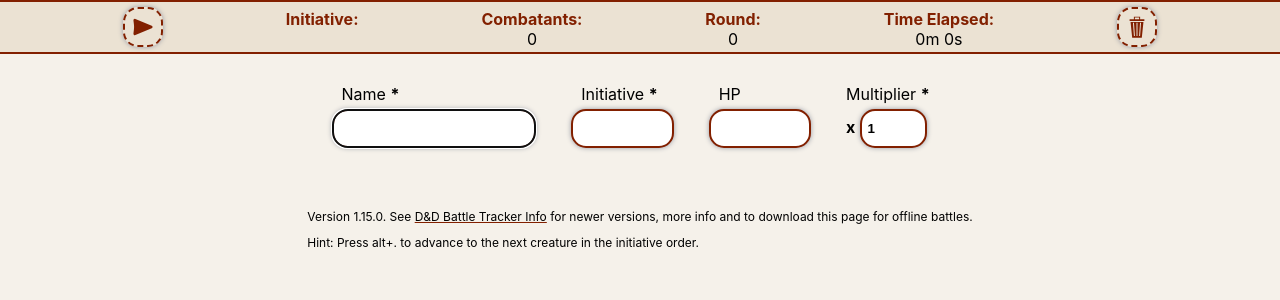
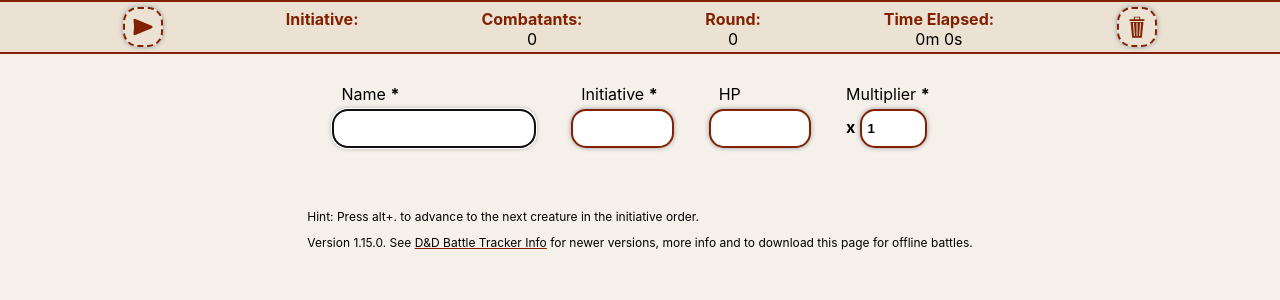
Before and after one commit to Paul-Ladyman/dnd-battle-tracker, a React (Create React App) app: page / in a window 1280 px wide. Shown: the top 300 px of the page. Built offline with nearby package versions, Linux system fonts and the light colour scheme.

Commit message:
Don't display keyboard shortcut hints on small screens

```diff
--- a/src/App.css
+++ b/src/App.css
@@ -508,3 +508,10 @@ a:hover {
   line-height: 14px;
   padding: 10px;
 }
+
+/* Hide keyboard shortcuts from devices unlikely to have a physical keyboard */
+@media only screen and (max-width: 1024px) {
+  .footer-text--shortcuts {
+    display: none;
+  }
+}
--- a/src/Footer.js
+++ b/src/Footer.js
@@ -5,6 +5,7 @@ import { version } from '../package.json';
 function Footer() {
   return (
     <div className="footer-text">
+      <p className="footer-text--shortcuts">Hint: Press alt+. to advance to the next creature in the initiative order.</p>
       <p>
       Version {version}. See&nbsp;
       <ExternalLink
@@ -13,7 +14,6 @@ function Footer() {
       />
       &nbsp;for newer versions, more info and to download this page for offline battles.
       </p>
-      <p>Hint: Press alt+. to advance to the next creature in the initiative order.</p>
     </div>
   );
 }
```
